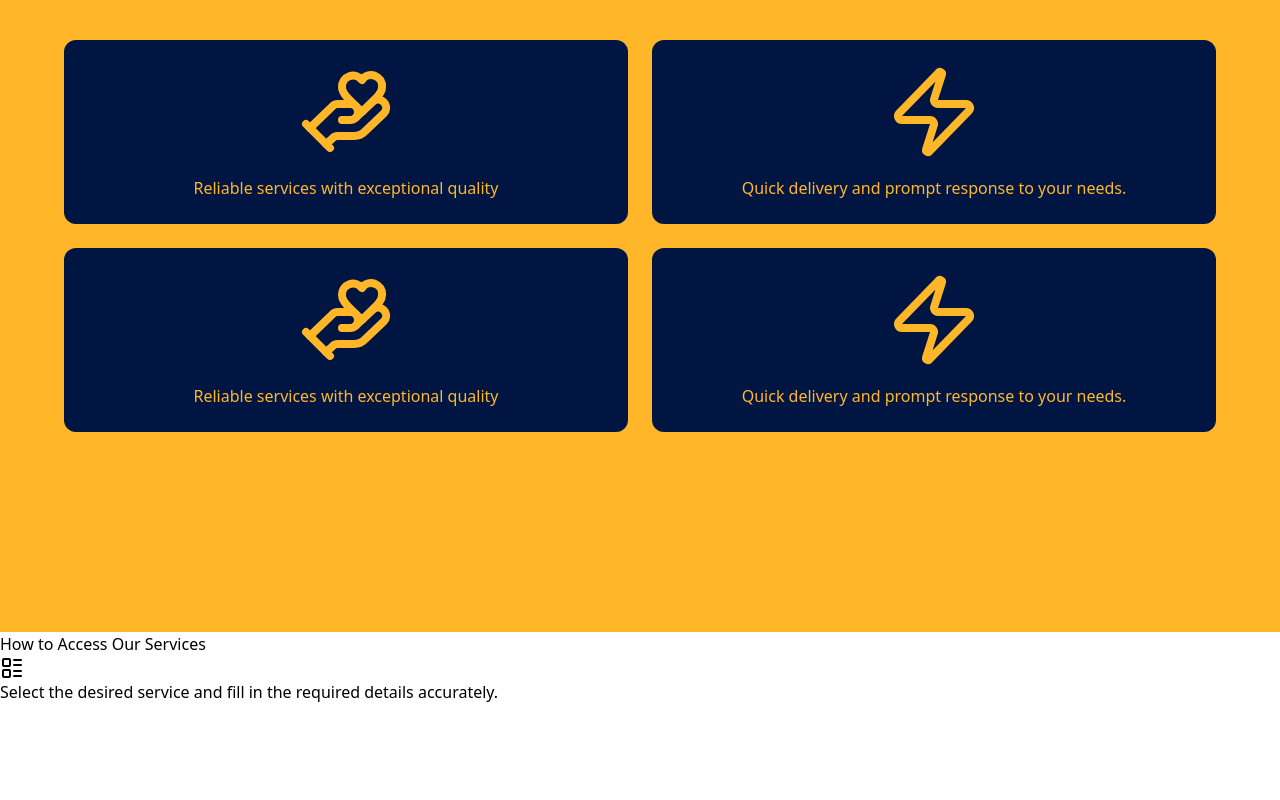
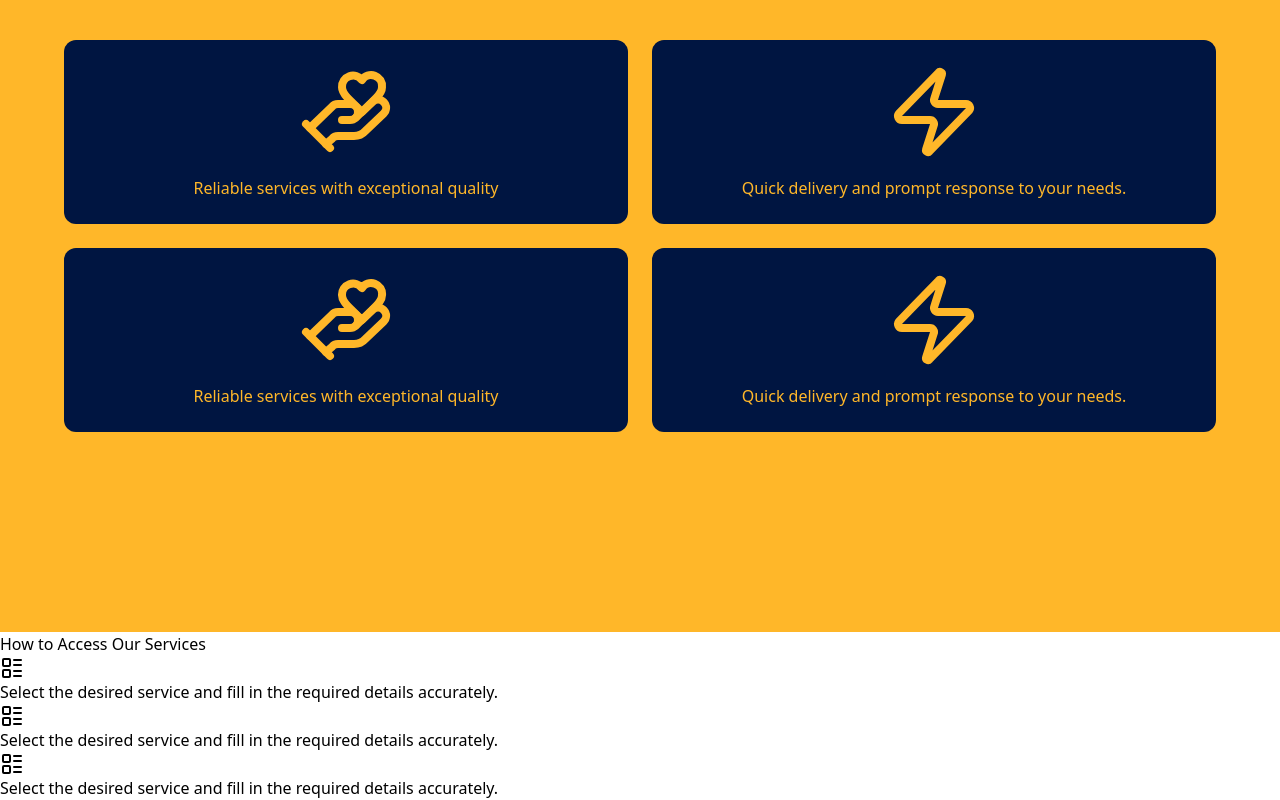
Before and after one commit to llatifah99/web-travel, a React (Vite) app: page / in a window 1280 px wide. Shown: the part 968-1768 px from the top of the page. Before the commit the page ends 1672 px from the top, so only its background shows below. Built offline with nearby package versions, Linux system fonts and the light colour scheme.

Commit message:
props data

```diff
--- a/src/components/CardHowToAccess.jsx
+++ b/src/components/CardHowToAccess.jsx
@@ -1,16 +1,13 @@
-import { LayoutList } from "lucide-react";
-const CardHowToAccess = () => {
+const CardHowToAccess = ({ items }) => {
+  console.log(items);
   return (
     <>
-      <div>
-        <div>
-          <LayoutList />
+      {items.map((items) => (
+        <div key={items.id}>
+          <div>{items.icon}</div>
+          <p>{items.text}</p>
         </div>
-        <p>
-          Select the desired service and fill in the required details
-          accurately.
-        </p>
-      </div>
+      ))}
     </>
   );
 };
--- a/src/page/HowToAccess.jsx
+++ b/src/page/HowToAccess.jsx
@@ -1,11 +1,28 @@
 import CardHowToAccess from "../components/CardHowToAccess";
-
+import { LayoutList } from "lucide-react";
 const HowToAccess = () => {
+  const items = [
+    {
+      id: 1,
+      icon: <LayoutList />,
+      text: "Select the desired service and fill in the required details accurately.",
+    },
+    {
+      id: 2,
+      icon: <LayoutList />,
+      text: "Select the desired service and fill in the required details accurately.",
+    },
+    {
+      id: 3,
+      icon: <LayoutList />,
+      text: "Select the desired service and fill in the required details accurately.",
+    },
+  ];
   return (
     <>
       <div>
         <h1>How to Access Our Services</h1>
-        <CardHowToAccess></CardHowToAccess>
+        <CardHowToAccess items={items} />
       </div>
     </>
   );
```
